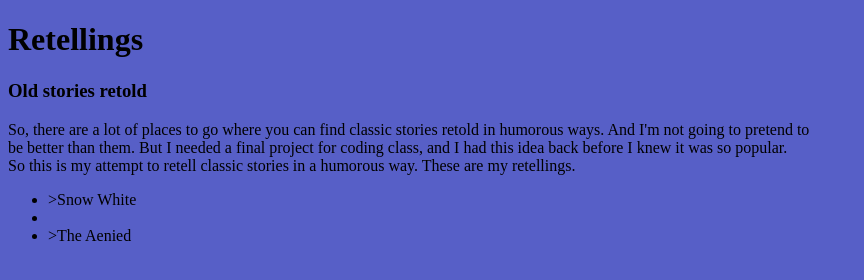
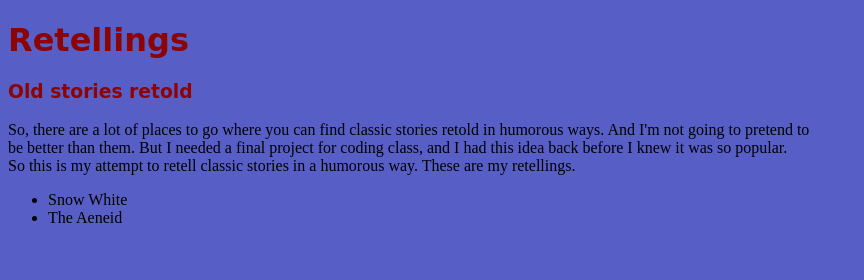
Before and after one commit to glimme/glimme.github.io, a plain HTML site: page index.html in a window 1280 px wide. Shown: the whole page, without its empty margins (0-864 px from the left). Drawn offline with Linux system fonts and the light colour scheme.

Commit message:
Update index.html

```diff
--- a/index.html
+++ b/index.html
@@ -5,10 +5,9 @@
     <title>Retellings</title>
     <style>
         body {
-          background-color: rgb(87, 95, 199)}
-          #heading {
-          color: rgb(140, 4, 4)
-          font-family:cursive}
+            background-color: rgb(87, 95, 199);}
+        #heading {color: rgb(140, 4, 4);
+            font-family:cursive;}
     </style>
 </head>
 <body>
@@ -19,8 +18,8 @@
     <br>So this is my attempt to retell classic stories in a humorous way.  These are my retellings.
 </p>
 <ul>
-            <li>>Snow White<li>
-            <li>>The Aenied</li>
+    <li>Snow White</li>
+    <li>The Aeneid</li>
 </ul>
 </body>
 </html>
```
Lines whose indentation alone changed are shown as unchanged.
